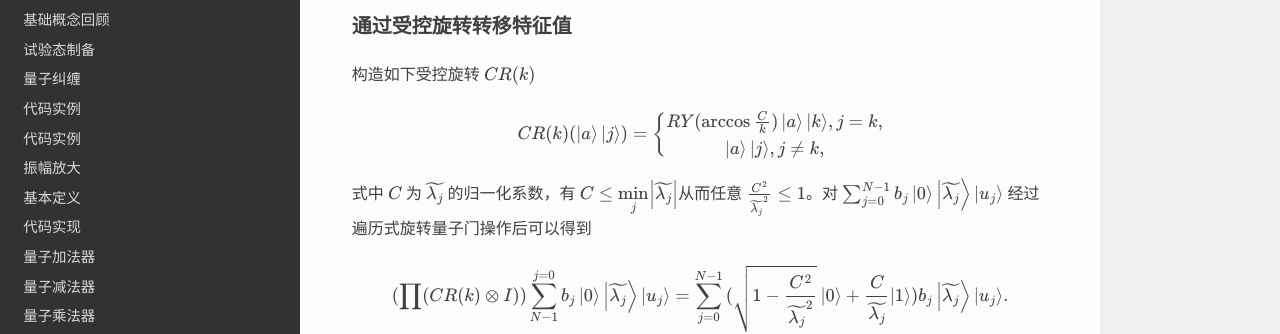
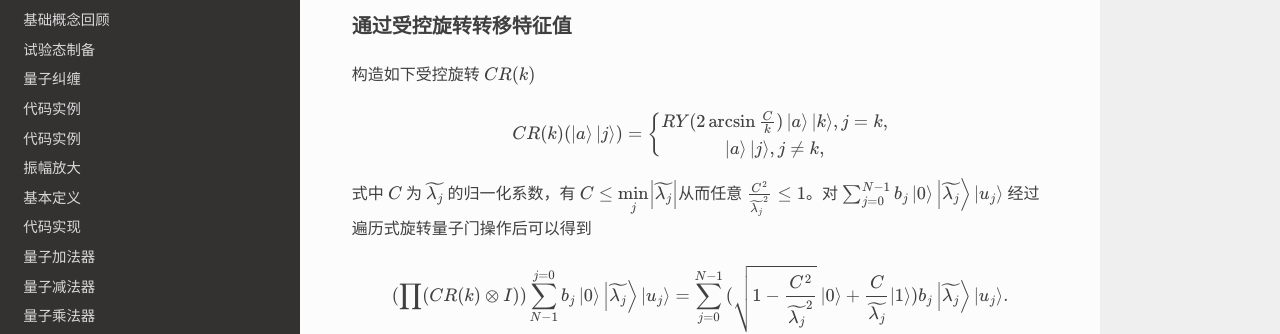
Before and after one commit to OriginQ/pyQPanda-Toturial, a Sphinx documentation site: the page built from source/HHL.rst, in a window 1280 px wide and 900 px high, scrolled down 1933 px. Shown: the part 149-483 px from the top of the window. Built offline with Sphinx 7.4.7 and the Read the Docs theme 2.0.0, drawn with Linux system fonts in a browser that asks for light colours; pages that are not in the unit, such as notebooks, are missing from menus.

Commit message:
修正HHL算法中特征值提取RY门旋转角度错误的问题

```diff
--- a/source/HHL.rst
+++ b/source/HHL.rst
@@ -89,7 +89,7 @@ HHL算法相对于经典算法有着指数级的加速，但经典算法可以
 .. math::
    \begin{aligned}
    CR(k)(\left|a\right\rangle\left|j\right\rangle)=\left\{\begin{matrix}
-   RY(\arccos{\frac{C}{k}})\left|a\right\rangle\left|k\right\rangle,j=k,\\
+   RY(2\arcsin{\frac{C}{k}})\left|a\right\rangle\left|k\right\rangle,j=k,\\
    \left|a\right\rangle\left|j\right\rangle,j\neq k,
    \end{matrix}\right.
    \end{aligned}
```
